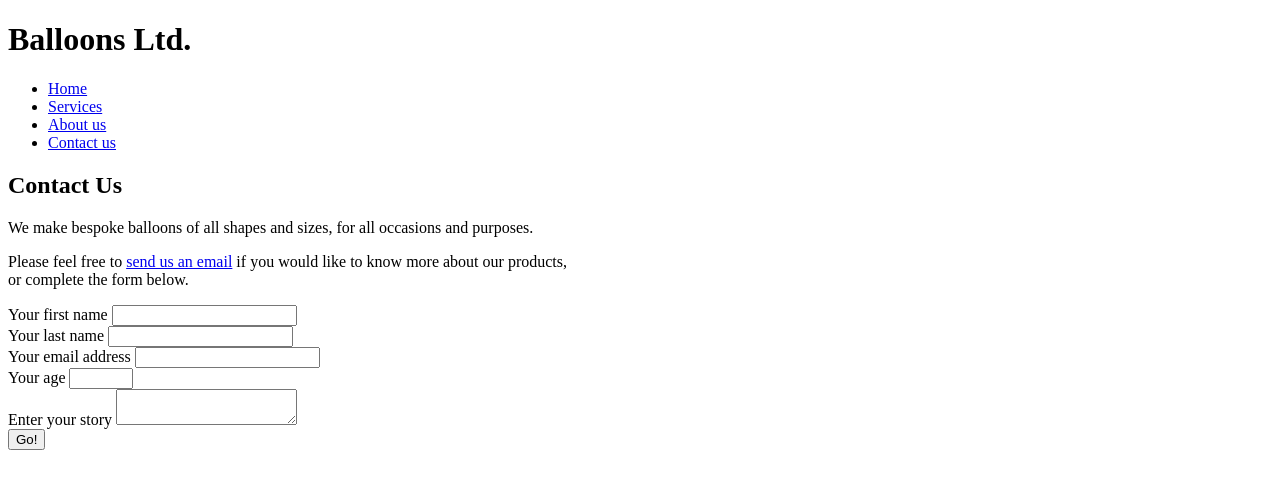
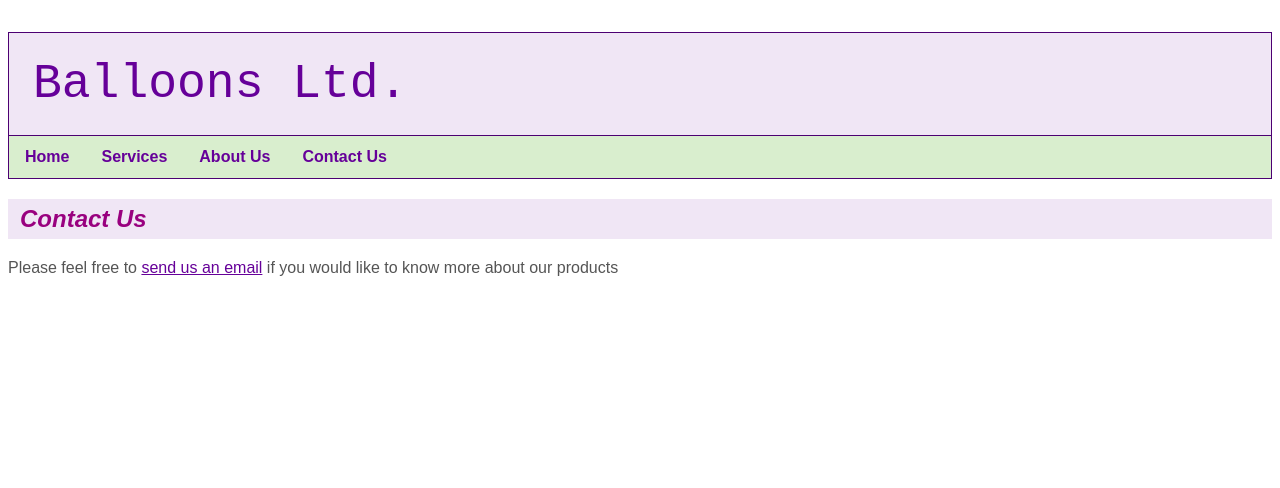
Before and after one commit to Irishcalypso/balloons3, a plain HTML site: page contact-us.html in a window 1280 px wide. Drawn offline with Linux system fonts and the light colour scheme.

Commit message:
replacing original - no changes

```diff
--- /dev/null
+++ b/balloons.css
@@ -0,0 +1,91 @@
+body{
+font-family: Arial, Helvetica, sans-serif;
+}
+
+h1{/* this styles our Page name */
+    font-size:3em;
+    color: #609;
+    font-weight: 400;
+    font-family:'Courier New', Courier, monospace;
+    /* border-width: 1px;
+    border-style: solid;
+    border-color: #4c0072; */
+    border: 1px solid #4c0072;
+    background-color: #f0e6f5;
+    padding:0.5em;
+    margin-bottom:0;
+}
+
+h2{
+    font-style:italic;
+    font-size:1.5em;
+    background-color:#f0e6f5;
+    padding: 0.25em .5em;
+}
+
+h3{
+   border: solid 1px;
+   padding-bottom: .25em;
+}
+
+h2, h3, h4 {
+    color: #99007f;
+    }
+
+p{
+    color: #555;
+}
+
+h2.special{
+    color: #f60;
+}
+
+ul{
+    list-style-type: square;
+}
+
+ol{
+    list-style-type:decimal-leading-zero ;
+}
+.navigation{
+    list-style-type: none;
+    margin :0;
+    padding: 0;
+    background-color: #d9eece;
+    border-bottom: 1px solid #4c0072;
+    border-right: 1px solid #4c0072;
+    border-left: 1px solid #4c0072;
+    display: flex;
+}
+
+.navigation a:hover {
+    background-color:#C4E8B1;;
+    }
+
+.navigation a{
+    display:block;
+    text-decoration: none;
+    color:#226800;
+    font-weight: bold;
+    padding: 0.75em 1em;
+   }
+
+
+
+
+   /*rules for links within text (not nav links) */
+a:link{
+    color:#609;
+}
+a:visited {
+    color: #876399;
+    }
+a:hover {
+    color: #339900;
+    }
+
+.intro{ /*introduction paragraph */
+    font: size 1.2em;
+    color: #72005f;
+    font-style:italic;
+}
--- a/contact-us.html
+++ b/contact-us.html
@@ -4,8 +4,8 @@
     <meta charset="UTF-8">
     <meta http-equiv="X-UA-Compatible" content="IE=edge">
     <meta name="viewport" content="width=device-width, initial-scale=1.0">
-    <title>Contact</title>
-    <link rel="stylesheet" href="/styles/balloons.css">
+    <title>Contact Us</title>
+    <link rel="stylesheet" href="balloons.css">
 
 </head>
 <body>
@@ -13,44 +13,15 @@
     <ul class="navigation">
         <li><a href="index.html">Home</a></li>
         <li><a href="services.html">Services</a></li>
-        <li><a href="about-us.html">About us</a></li>
-        <li><a href="contact-us.html">Contact us</a></li>
+        <li><a href="about-us.html">About Us</a></li>
+        <li><a href="contact-us.html">Contact Us</a></li>
     </ul>
 
-    <h2>Contact Us</h2>
+<h2>Contact Us</h2>
 
-    <p>We make bespoke balloons of all shapes and sizes, for all occasions and purposes.</p>
+<p>Please feel free to <a href="mailto:info@example.com">send us an email</a> if you would like to know more about our products</p>
 
 
-    Please feel free to <a href="mailto:balloons@example.com">send us an email</a> if you would like to know more about
-    our products, <br>or complete the form below.
-    <p>
-    <form action="">
-        <div class="form-control"><!--width and margin-bottom-->
-            <label for="firstname">Your first name</label>
-            <input id="firstname" type="text" name="firstname" />
-        </div>
-        <div class="form-control">
-            <label for="lastname">Your last name</label>
-            <input id="lastname" type="text" name="lastname" />
-        </div>
-        <div class="form-control">
-            <label for="email">Your email address</label>
-            <input id="email" required type="email" name="email" />
-        </div>
-        <div class="form-control">
-            <label for="age">Your age</label>
-            <input id="age" required type="number" name="age" min="18" max="150" />
-        </div>
-        <div class="form-control">
-            <label for="story">Enter your story</label>
-            <textarea id="story" required name="story"></textarea>
-        </div>
-        <div class="form-control">
-            <input type="submit" value="Go!" />
-            <!-- <button type="submit">Go!</button> -->
-        </div>
-    </form>
-    </p>
+
 </body>
 </html>
```
Also changed, not shown: about-us.html (+5 -7 lines), index.html (+38 -20 lines), services.html (+8 -9 lines).
